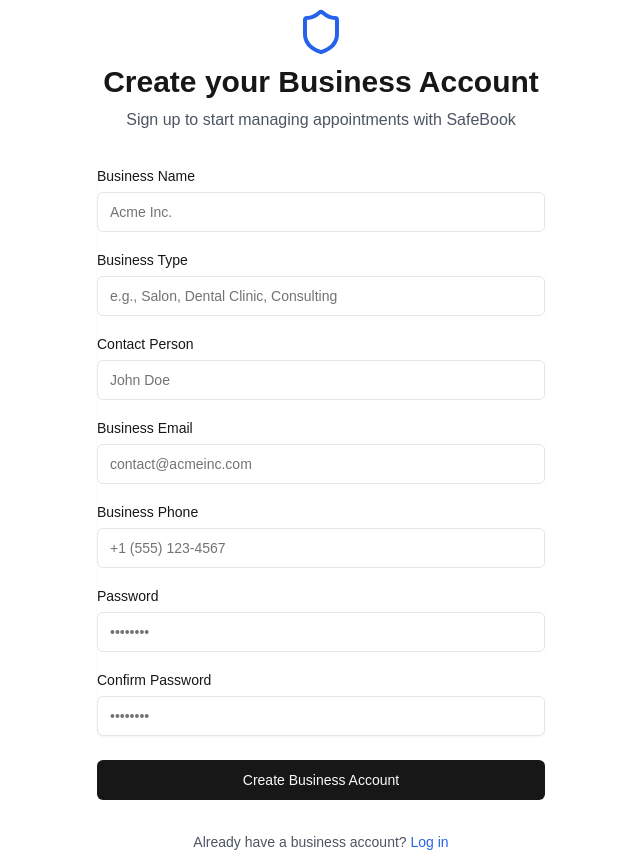
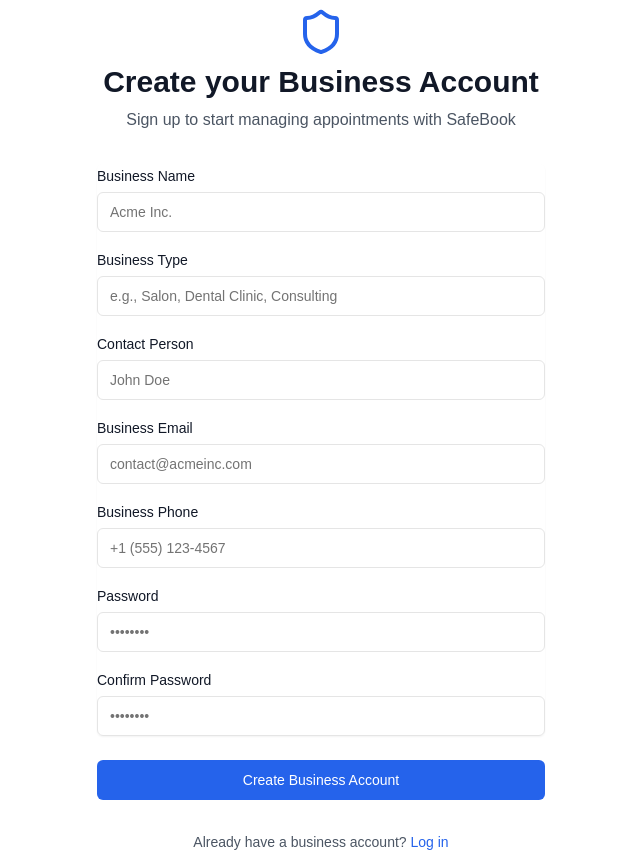
Before and after one commit to aaronaminubandado/SafeBook, a Next.js app: page /business/signup in a window 1280 px wide. Shown: the whole page, without its empty margins (319-959 px from the left). Built offline with nearby package versions, Linux system fonts and the light colour scheme.

Commit message:
style: made some style changes to pages

```diff
--- a/app/business/signup/page.tsx
+++ b/app/business/signup/page.tsx
@@ -15,8 +15,10 @@ export default function BusinessSignUp() {
     <div className="container mx-auto flex flex-col items-center justify-center min-h-screen py-2">
       <div className="w-full max-w-md space-y-8">
         <div className="flex flex-col items-center space-y-2 text-center">
-          <Shield className="h-12 w-12 text-blue-600" />
-          <h1 className="text-3xl font-bold">Create your Business Account</h1>
+          <Shield className="h-12 w-12 text-blue-600 dark:text-blue-400" />
+          <h1 className="text-3xl font-bold text-gray-900 dark:text-white">
+            Create your Business Account
+          </h1>
           <p className="text-gray-600 dark:text-gray-400">
             Sign up to start managing appointments with SafeBook
           </p>
@@ -24,86 +26,118 @@ export default function BusinessSignUp() {
         <form className="mt-8 space-y-6" action="#" method="POST">
           <div className="space-y-4 rounded-md shadow-sm">
             <div>
-              <Label htmlFor="businessName">Business Name</Label>
+              <Label
+                htmlFor="businessName"
+                className="text-gray-900 dark:text-white"
+              >
+                Business Name
+              </Label>
               <Input
                 id="businessName"
                 name="businessName"
                 type="text"
                 required
-                className="mt-1"
+                className="mt-1 bg-white dark:bg-gray-800 text-gray-900 dark:text-white"
                 placeholder="Acme Inc."
               />
             </div>
             <div>
-              <Label htmlFor="businessType">Business Type</Label>
+              <Label
+                htmlFor="businessType"
+                className="text-gray-900 dark:text-white"
+              >
+                Business Type
+              </Label>
               <Input
                 id="businessType"
                 name="businessType"
                 type="text"
                 required
-                className="mt-1"
+                className="mt-1 bg-white dark:bg-gray-800 text-gray-900 dark:text-white"
                 placeholder="e.g., Salon, Dental Clinic, Consulting"
               />
             </div>
             <div>
-              <Label htmlFor="contactName">Contact Person</Label>
+              <Label
+                htmlFor="contactName"
+                className="text-gray-900 dark:text-white"
+              >
+                Contact Person
+              </Label>
               <Input
                 id="contactName"
                 name="contactName"
                 type="text"
                 required
-                className="mt-1"
+                className="mt-1 bg-white dark:bg-gray-800 text-gray-900 dark:text-white"
                 placeholder="John Doe"
               />
             </div>
             <div>
-              <Label htmlFor="email">Business Email</Label>
+              <Label htmlFor="email" className="text-gray-900 dark:text-white">
+                Business Email
+              </Label>
               <Input
                 id="email"
                 name="email"
                 type="email"
                 required
-                className="mt-1"
+                className="mt-1 bg-white dark:bg-gray-800 text-gray-900 dark:text-white"
                 placeholder="contact@acmeinc.com"
               />
             </div>
             <div>
-              <Label htmlFor="phone">Business Phone</Label>
+              <Label htmlFor="phone" className="text-gray-900 dark:text-white">
+                Business Phone
+              </Label>
               <Input
                 id="phone"
                 name="phone"
                 type="tel"
                 required
-                className="mt-1"
+                className="mt-1 bg-white dark:bg-gray-800 text-gray-900 dark:text-white"
                 placeholder="+1 (555) 123-4567"
               />
             </div>
             <div>
-              <Label htmlFor="password">Password</Label>
+              <Label
+                htmlFor="password"
+                className="text-gray-900 dark:text-white"
+              >
+                Password
+              </Label>
               <Input
                 id="password"
                 name="password"
                 type="password"
                 required
-                className="mt-1"
+                className="mt-1 bg-white dark:bg-gray-800 text-gray-900 dark:text-white"
                 placeholder="••••••••"
               />
             </div>
             <div>
-              <Label htmlFor="confirmPassword">Confirm Password</Label>
+              <Label
+                htmlFor="confirmPassword"
+                className="text-gray-900 dark:text-white"
+              >
+                Confirm Password
+              </Label>
               <Input
                 id="confirmPassword"
                 name="confirmPassword"
                 type="password"
                 required
-                className="mt-1"
+                className="mt-1 bg-white dark:bg-gray-800 text-gray-900 dark:text-white"
                 placeholder="••••••••"
               />
             </div>
           </div>
 
           <div>
-            <Button type="submit" className="w-full">
+            <Button
+              type="submit"
+              className="w-full bg-blue-600 hover:bg-blue-700 text-white dark:bg-blue-500 dark:hover:bg-blue-600"
+            >
               Create Business Account
             </Button>
           </div>
--- a/app/signup/page.tsx
+++ b/app/signup/page.tsx
@@ -1,22 +1,24 @@
-import { Metadata } from 'next'
-import Link from 'next/link'
-import { Button } from '@/components/ui/button'
-import { Input } from '@/components/ui/input'
-import { Label } from '@/components/ui/label'
-import { Shield } from 'lucide-react'
+import { Metadata } from "next";
+import Link from "next/link";
+import { Button } from "@/components/ui/button";
+import { Input } from "@/components/ui/input";
+import { Label } from "@/components/ui/label";
+import { Shield } from "lucide-react";
 
 export const metadata: Metadata = {
-  title: 'Sign Up | SafeBook',
-  description: 'Create your SafeBook account to start booking appointments',
-}
+  title: "Sign Up | SafeBook",
+  description: "Create your SafeBook account to start booking appointments",
+};
 
 export default function SignUp() {
   return (
     <div className="container mx-auto flex flex-col items-center justify-center min-h-screen py-2">
       <div className="w-full max-w-md space-y-8">
         <div className="flex flex-col items-center space-y-2 text-center">
-          <Shield className="h-12 w-12 text-blue-600" />
-          <h1 className="text-3xl font-bold">Create your SafeBook account</h1>
+          <Shield className="h-12 w-12 text-blue-600 dark:text-blue-400" />
+          <h1 className="text-3xl font-bold text-gray-900 dark:text-white">
+            Create your SafeBook account
+          </h1>
           <p className="text-gray-600 dark:text-gray-400">
             Sign up to start booking appointments with ease
           </p>
@@ -24,38 +26,86 @@ export default function SignUp() {
         <form className="mt-8 space-y-6" action="#" method="POST">
           <div className="space-y-4 rounded-md shadow-sm">
             <div>
-              <Label htmlFor="name">Full Name</Label>
-              <Input id="name" name="name" type="text" required className="mt-1" placeholder="John Doe" />
+              <Label htmlFor="name" className="text-gray-900 dark:text-white">
+                Full Name
+              </Label>
+              <Input
+                id="name"
+                name="name"
+                type="text"
+                required
+                className="mt-1 bg-white dark:bg-gray-800 text-gray-900 dark:text-white"
+                placeholder="John Doe"
+              />
             </div>
             <div>
-              <Label htmlFor="email">Email address</Label>
-              <Input id="email" name="email" type="email" required className="mt-1" placeholder="john@example.com" />
+              <Label htmlFor="email" className="text-gray-900 dark:text-white">
+                Email address
+              </Label>
+              <Input
+                id="email"
+                name="email"
+                type="email"
+                required
+                className="mt-1 bg-white dark:bg-gray-800 text-gray-900 dark:text-white"
+                placeholder="john@example.com"
+              />
             </div>
             <div>
-              <Label htmlFor="password">Password</Label>
-              <Input id="password" name="password" type="password" required className="mt-1" placeholder="••••••••" />
+              <Label
+                htmlFor="password"
+                className="text-gray-900 dark:text-white"
+              >
+                Password
+              </Label>
+              <Input
+                id="password"
+                name="password"
+                type="password"
+                required
+                className="mt-1 bg-white dark:bg-gray-800 text-gray-900 dark:text-white"
+                placeholder="••••••••"
+              />
             </div>
             <div>
-              <Label htmlFor="confirmPassword">Confirm Password</Label>
-              <Input id="confirmPassword" name="confirmPassword" type="password" required className="mt-1" placeholder="••••••••" />
+              <Label
+                htmlFor="confirmPassword"
+                className="text-gray-900 dark:text-white"
+              >
+                Confirm Password
+              </Label>
+              <Input
+                id="confirmPassword"
+                name="confirmPassword"
+                type="password"
+                required
+                className="mt-1 bg-white dark:bg-gray-800 text-gray-900 dark:text-white"
+                placeholder="••••••••"
+              />
             </div>
           </div>
 
           <div>
-            <Button type="submit" className="w-full">
+            <Button
+              type="submit"
+              className="w-full bg-blue-600 hover:bg-blue-700 text-white dark:bg-blue-500 dark:hover:bg-blue-600"
+            >
               Sign up
             </Button>
           </div>
         </form>
         <div className="text-center">
           <p className="text-sm text-gray-600 dark:text-gray-400">
-            Already have an account?{' '}
-            <Link href="/login" className="font-medium text-blue-600 hover:text-blue-500 dark:text-blue-400 dark:hover:text-blue-300">
+            Already have an account?{" "}
+            <Link
+              href="/login"
+              className="font-medium text-blue-600 hover:text-blue-500 dark:text-blue-400 dark:hover:text-blue-300"
+            >
               Log in
             </Link>
           </p>
         </div>
       </div>
     </div>
-  )
+  );
 }
```
